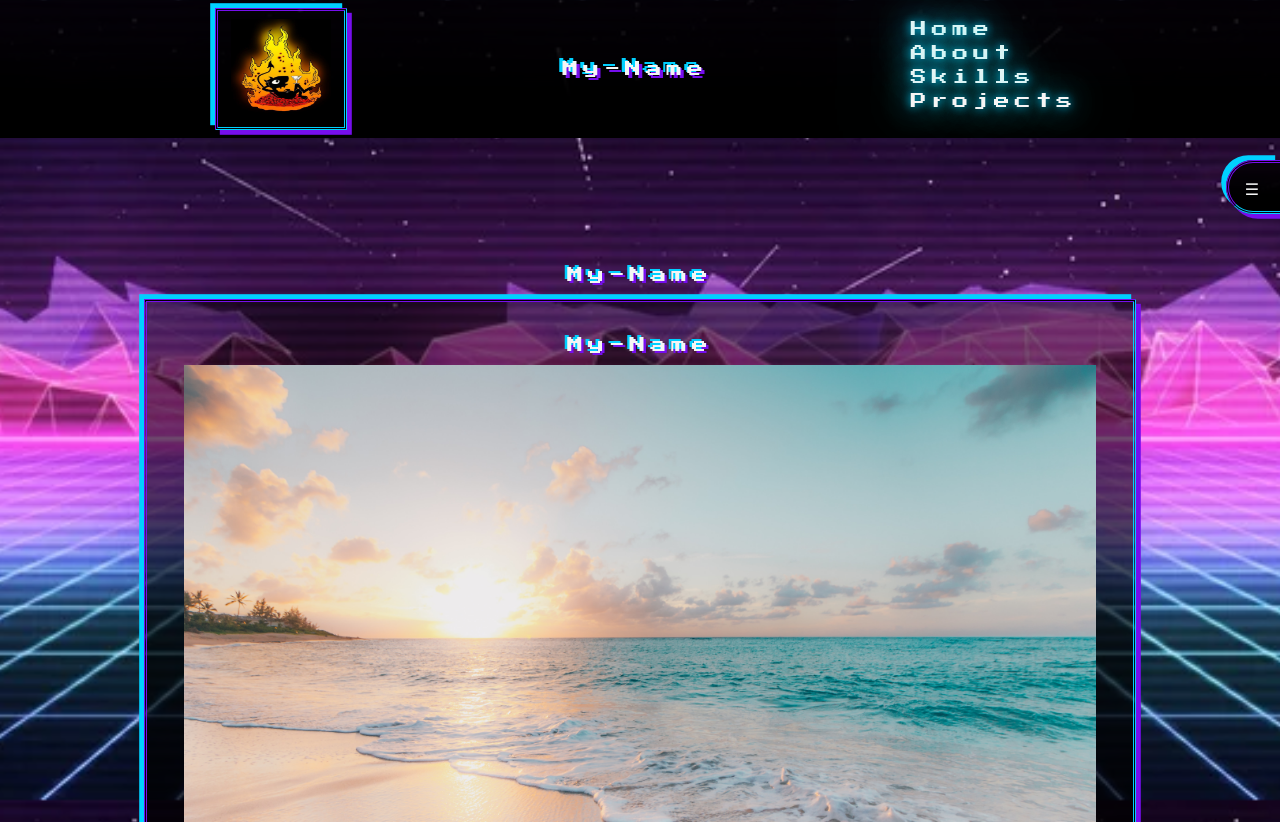
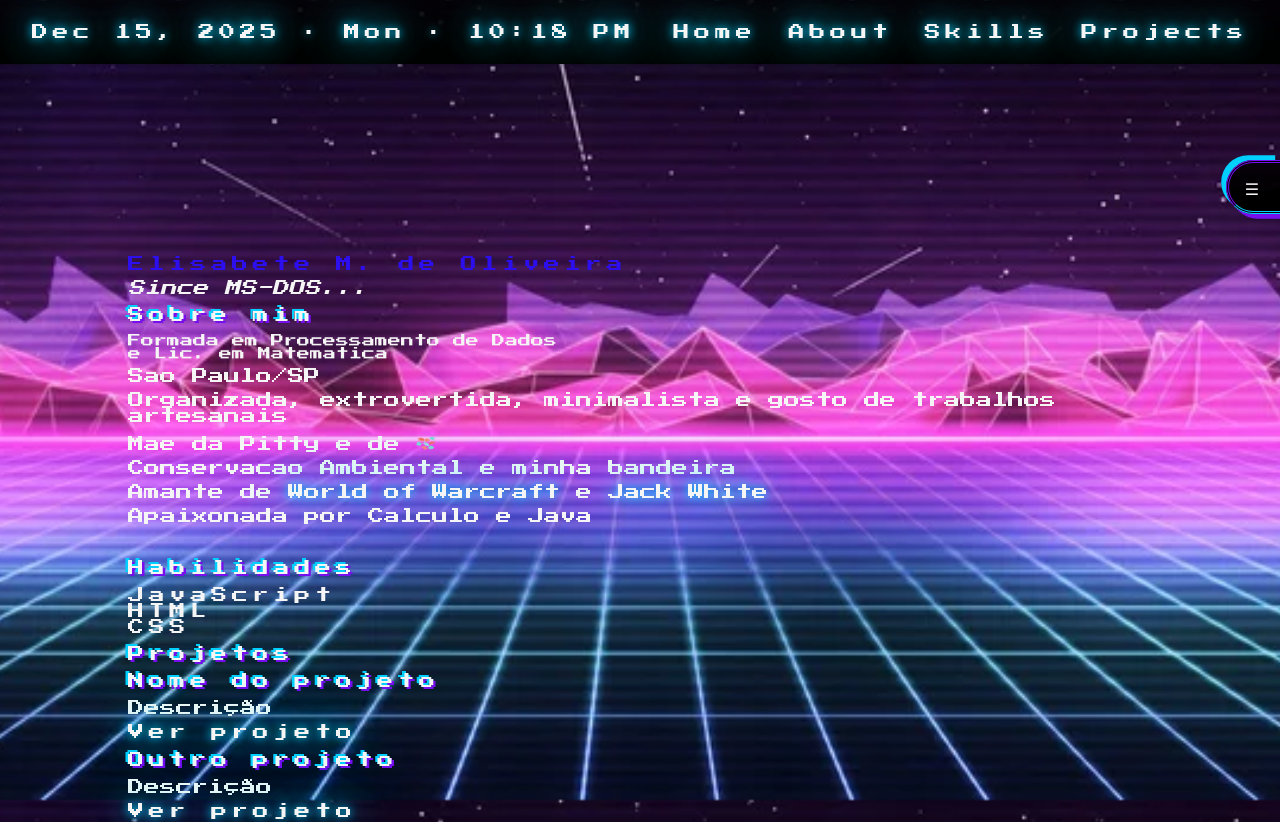
Before and after one commit to Elisabete-MO/Elisabete-MO.github.io, a plain HTML site: page portfolio_2023_02_v2/index.html in a window 1280 px wide. Shown: the top 822 px of the page. Drawn offline with Linux system fonts and the light colour scheme; files that its build step writes are made by us from their sources; a web font is replaced by a local one.

Commit message:
:art: add: Adicionar seções de apresentação, habilidades e projetos no index.html; implementar relógio no cabeçalho e atualizar rodapé

```diff
--- a/portfolio_2023_02_v2/index.html
+++ b/portfolio_2023_02_v2/index.html
@@ -16,6 +16,51 @@
 <body>
     <header class="header__top"></header>
     <main>
+        <section id="home">
+            <h1><strong>Elisabete M. de Oliveira</strong></h1>
+            <p style="font-style: italic">Since MS-DOS...</p>
+        </section>
+
+        <section id="about">
+            <h2>Sobre mim</h2>
+            <aside>
+                <p style="font-size: small">Formada em Processamento de Dados<br> e Lic. em Matematica</p>
+                <p>Sao Paulo/SP</p>
+            </aside>
+            <p>Organizada, extrovertida, minimalista e gosto de trabalhos artesanais</p>
+            <p>Mae da Pitty e de <img src="./images/fishes.png" width="20px"></p>
+            <p>Conservacao Ambiental e minha bandeira</p>
+            <p>Amante de <a href="https://www.worldofwarcraft.com/pt-br/" target="_blank">World of Warcraft</a> e <a
+                    href="https://www.jackwhiteiii.com/" target="_blank">Jack White</a></p>
+            <p>Apaixonada por Calculo e Java</p>
+            <br>
+        </section>
+        <section id="skills">
+            <h2>Habilidades</h2>
+
+            <div class="skills-list">
+                <article>JavaScript</article>
+                <article>HTML</article>
+                <article>CSS</article>
+            </div>
+        </section>
+
+        <section id="projects">
+            <h2>Projetos</h2>
+
+            <article>
+                <h3>Nome do projeto</h3>
+                <p>Descrição</p>
+                <a href="#">Ver projeto</a>
+            </article>
+
+            <article>
+                <h3>Outro projeto</h3>
+                <p>Descrição</p>
+                <a href="#">Ver projeto</a>
+            </article>
+        </section>
+
         <section id="anc_post">
             <h2 class="subtitle">My-Name</h2>
             <article class="post">
@@ -43,25 +88,9 @@
                 <summary>Alguns detalhes</summary>
                 <p>Mais informacoes sobre os detalhes.</p>
             </details>
+            <a class="button__home" href="#anc_post">Home</a>
+
         </section>
-        <section>
-            <h2>Cabecalho</h2>
-            <p>Organizada, extrovertida, minimalista e gosto de trabalhos artesanais</p>
-            <p>Mae da Pitty e de <img src="./images/fishes.png" width="20px"></p>
-            <p>Conservacao Ambiental e minha bandeira</p>
-            <p>Amante de <a href="https://www.worldofwarcraft.com/pt-br/" target="_blank">World of Warcraft</a> e <a
-                    href="https://www.jackwhiteiii.com/" target="_blank">Jack White</a></p>
-            <p>Apaixonada por Calculo e Java</p>
-            <br>
-            <a class="button__home" href="#anc_post">Home</a>
-        </section>
-        <aside id="about">
-            <h2>Sobre</h2>
-            <p><strong>Elisabete M. de Oliveira</strong></p>
-            <p style="font-style: italic">Since MS-DOS...</p>
-            <p style="font-size: small">Formada em Processamento de Dados<br> e Lic. em Matematica</p>
-            <p>Sao Paulo/SP</p>
-        </aside>
 
         <!-- Botão para abrir o modal -->
         <label for="toggle-modal" class="open-btn">☰</label>
@@ -101,7 +130,6 @@
     </main>
     <footer id="footer__container"></footer>
 </body>
-<script src="./scripts/header.js"></script>
+<script type="module" src="./scripts/main.js"></script>
 <script src="./scripts/footer.js"></script>
-
 </html>
--- /dev/null
+++ b/portfolio_2023_02_v2/scripts/clock.js
@@ -0,0 +1,42 @@
+export function initClock() {
+  const clock = document.querySelector('.header__clock');
+  if (!clock) return;
+
+  function updateClock() {
+    const now = new Date();
+
+    const time = now.toLocaleTimeString('pt-BR', {
+      hour: '2-digit',
+      minute: '2-digit'
+    });
+
+    const day = now.toLocaleDateString('en', {
+      weekday: 'long'
+    });
+
+    function formatDateTimeUS(now) {
+      const date = new Intl.DateTimeFormat('en-US', {
+        month: 'short',
+        day: '2-digit',
+        year: 'numeric'
+      }).format(now);
+
+      const day = new Intl.DateTimeFormat('en-US', {
+        weekday: 'short'
+      }).format(now);
+
+      const time = new Intl.DateTimeFormat('en-US', {
+        hour: 'numeric',
+        minute: '2-digit',
+        hour12: true
+      }).format(now);
+
+      return `${date} · ${day} · ${time}`;
+    }
+
+    clock.textContent = formatDateTimeUS(now);
+  }
+
+  updateClock();
+  setInterval(updateClock, 60000);
+}
--- a/portfolio_2023_02_v2/scripts/footer.js
+++ b/portfolio_2023_02_v2/scripts/footer.js
@@ -1,6 +1,6 @@
 const footerContent = `
-    <p>Created by Elisabete Oliveira</p>
+    <p>Created by Elisabete Oliveira © 2025</p>
     <p><a target="_blank" href="https://icons8.com/icon/T12wf6pMSu6F/horda-de-world-of-warcraft">World of Warcraft Horde</a> icon by <a target="_blank" href="https://icons8.com">Icons8</a></p>
     `;
 
-  document.getElementById('footer__container').innerHTML = footerContent;
+document.getElementById('footer__container').innerHTML = footerContent;
--- a/portfolio_2023_02_v2/scripts/header.js
+++ b/portfolio_2023_02_v2/scripts/header.js
@@ -1,13 +1,18 @@
-const headerContent = `
-<img src="./images/devil.jpeg" alt=":P" width="100px" height="100px">
-<h1>My-Name</h1>
-  <nav class="nav" role="navigation" aria-label="Main">
-    <ul>
-      <li><a href="#home" class="header__top__link">Home</a></a></li>
-      <li><a href="#about" class="header__top__link">About</a></li>
-      <li><a href="#skills" class="header__top__link">Skills</a></li>
-      <li><a href="#projects" class="header__top__link">Projects</a></li>
-    </ul>
-  </nav> `;
+export function loadHeader() {
+  const headerContent = `
+    <div class="header__clock" aria-label="Current time"></div>
+    <nav class="nav" aria-label="Main navigation">
+      <ul>
+        <li><a href="#home">Home</a></li>
+        <li><a href="#about">About</a></li>
+        <li><a href="#skills">Skills</a></li>
+        <li><a href="#projects">Projects</a></li>
+      </ul>
+    </nav>
+  `;
 
-document.getElementsByClassName('header__top')[0].innerHTML = headerContent;
+  const header = document.querySelector('.header__top');
+  if (header) {
+    header.innerHTML = headerContent;
+  }
+}
--- /dev/null
+++ b/portfolio_2023_02_v2/scripts/main.js
@@ -0,0 +1,5 @@
+import { loadHeader } from './header.js';
+import { initClock } from './clock.js';
+
+loadHeader();
+initClock();
--- a/portfolio_2023_02_v2/styles/header.css
+++ b/portfolio_2023_02_v2/styles/header.css
@@ -5,14 +5,16 @@
   display: flex;
   flex-flow: row nowrap;
   grid-area: header;
-  justify-content: space-evenly;
+  justify-content: space-between;
+  padding: 0 2rem;
   position: fixed;
   top: 0;
   left: 0;
   right: 0;
+  z-index: 1000;
 }
 
-.header__top h1 {
+.header__clock {
   padding: 1.5rem 0 1.5rem 0;
   text-shadow: -0.2rem -0.2rem 0 var(--color-primary), 0.2rem 0.2rem 0 var(--color-secondary);
 }
@@ -27,8 +29,13 @@
   padding: 1vh 1vw;
 }
 
+.header__top ul {
+  display: flex;
+  gap: 2rem;
+}
+
 @media (max-width: 600px) {
   .header__top {
-      flex-flow: column nowrap;
+    flex-flow: column nowrap;
   }
 }
--- a/portfolio_2023_02_v2/styles/style.css
+++ b/portfolio_2023_02_v2/styles/style.css
@@ -18,13 +18,6 @@
     --color-quaternary: #2d0eed;
     --color-quinary: #0e7ded;
     --color-sextary: #5d78ed;
-}
-
-/* global */
-* {
-    /*imp*/
-    margin: 0;
-    padding: 0;
 }
 
 /* Fonts */
@@ -56,7 +49,6 @@ body {
     background-size: cover;
     background-position: center;
     box-sizing: border-box;
-    /*imp*/
     color: var(--color-text);
     display: grid;
     font-family: "Press Start 2P";
@@ -67,13 +59,12 @@ body {
         "footer";
     grid-template-rows: auto 1fr auto;
     height: 100vh;
-    /*imp*/
     letter-spacing: 0.3rem;
     width: 100vw;
-    /*imp*/
 }
 
-a {
+a,
+.header__clock {
     color: var(--color-text);
     text-decoration: none;
     text-shadow: 0 0 0.6rem var(--color-primary), 0 0 1.9rem var(--color-primary), 0 0 3.45rem var(--color-primary), 0 0 6.25rem var(--color-primary);
@@ -92,7 +83,7 @@ h3 {
 }
 
 li {
-    margin-bottom: 0.5rem;
+    margin: 0.5rem 0;
 }
 
 p {
@@ -189,6 +180,9 @@ figcaption {
     background-color: var(--color-secondary);
 }
 
+section {
+    scroll-margin-top: 120px;
+}
 
 @media (max-width: 600px) {
     main {
```
